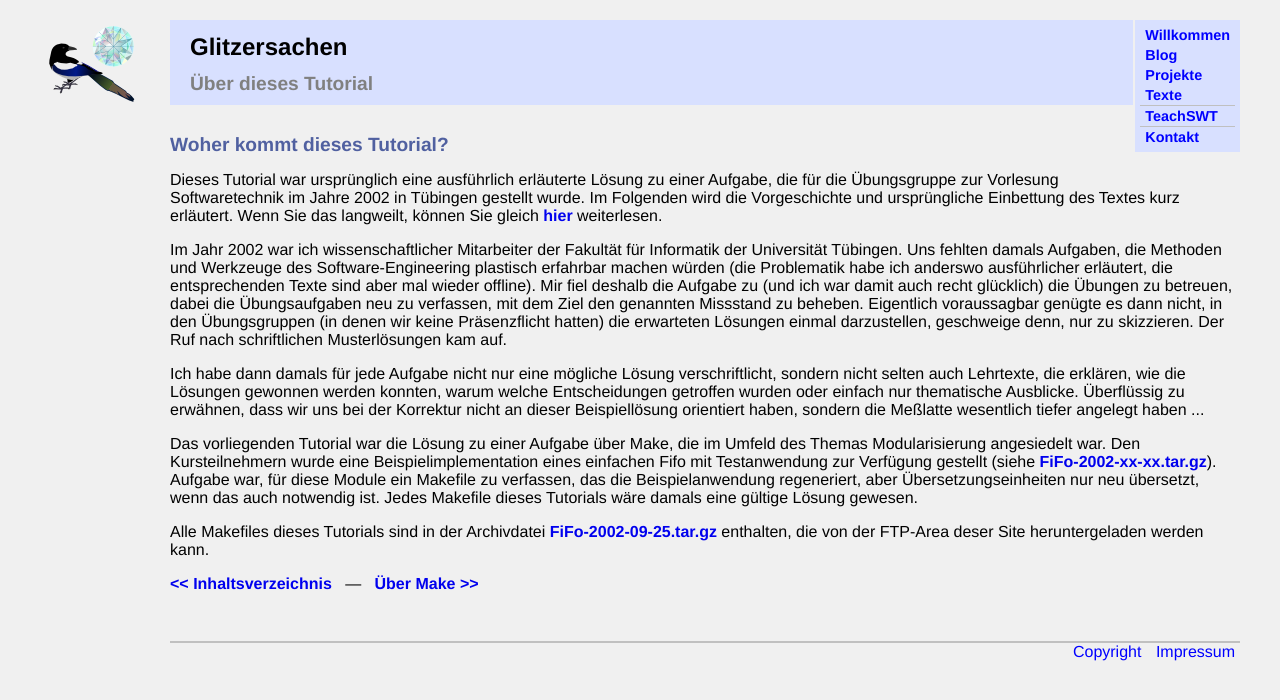
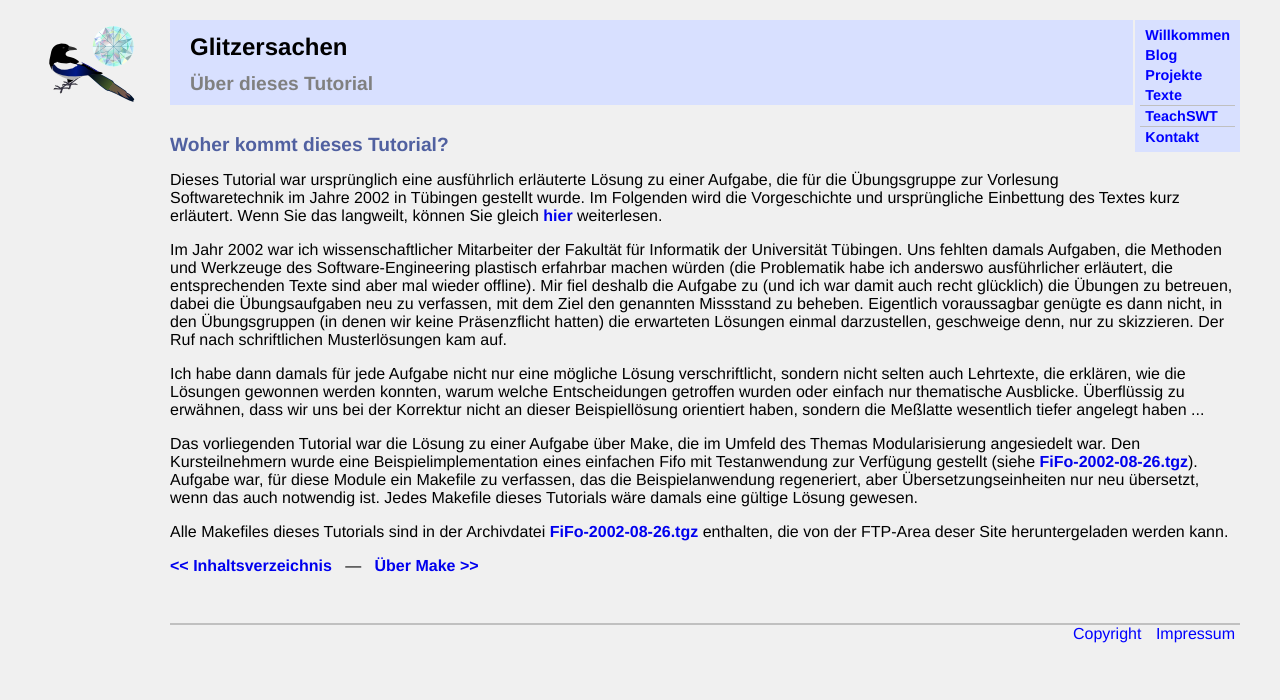
Before and after one commit to m-e-leypold/m-e-leypold.github.io, a Jekyll site: the page built from articles/kleines-make-tutorial/about.html, in a window 1280 px wide. Shown: the top 700 px of the page. Built offline with Jekyll 4.4.1, drawn with Linux system fonts in a browser that asks for light colours.

Commit message:
Fixed some broken links in "Makefile-Tutorial"

```diff
--- a/articles/kleines-make-tutorial/about.html
+++ b/articles/kleines-make-tutorial/about.html
@@ -46,14 +46,14 @@
     Make, die im Umfeld des Themas Modularisierung angesiedelt
     war. Den Kursteilnehmern wurde eine Beispielimplementation eines
     einfachen Fifo mit Testanwendung zur Verfügung gestellt (siehe <a
-    href="/ftp/make-tutorial/FiFo-2002-09-25.tar.gz">FiFo-2002-xx-xx.tar.gz</a>). Aufgabe
+    href="http://www.teachswt.de/FiFo-2002-08-26.tgz">FiFo-2002-08-26.tgz</a>). Aufgabe
     war, für diese Module ein Makefile zu verfassen, das die
     Beispielanwendung regeneriert, aber Übersetzungseinheiten nur neu
     übersetzt, wenn das auch notwendig ist. Jedes Makefile dieses
     Tutorials wäre damals eine gültige Lösung gewesen.  </p>
 
 <p> Alle Makefiles dieses Tutorials sind in der Archivdatei <a
-    href="/ftp/make-tutorial/FiFo-2002-09-25.tar.gz">FiFo-2002-09-25.tar.gz</a>
+    href="http://www.teachswt.de/FiFo-2002-08-26.tgz">FiFo-2002-08-26.tgz</a>
     enthalten, die von der FTP-Area deser Site heruntergeladen werden
     kann.  </p>
 
--- a/articles/kleines-make-tutorial/start.html
+++ b/articles/kleines-make-tutorial/start.html
@@ -10,7 +10,7 @@
 </p>
 
 <p class="book-nav">
-  <a class="book-next-chapter" href="simple.html">Über diese Tutorial&nbsp;&gt;&gt;</a>
+  <a class="book-next-chapter" href="about.html">Über diese Tutorial&nbsp;&gt;&gt;</a>
 </p>
 
 
```
